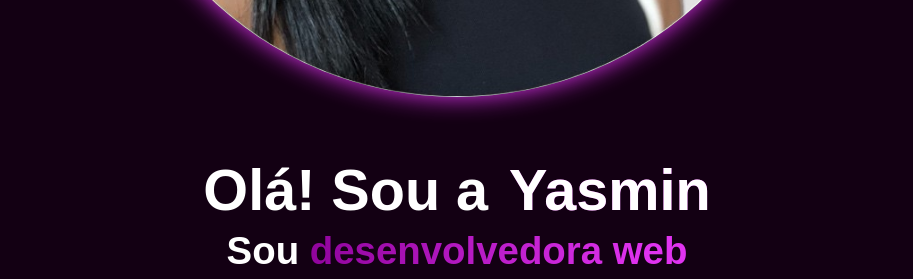
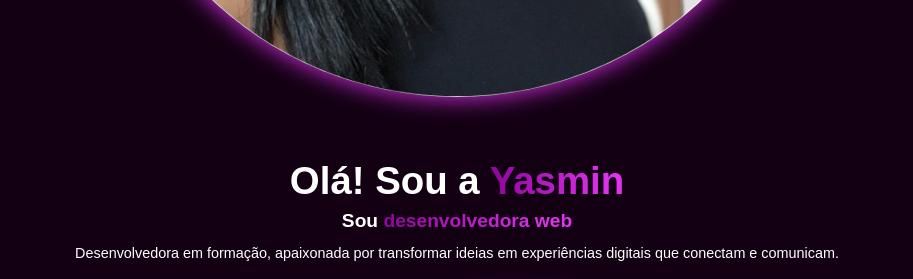
Before and after one commit to yasminkengen/portfolio, a plain HTML site: page index.html in a window 1280 px wide. Shown: the part 802-1081 px from the top of the page, without its empty margins (183-1096 px from the left). Drawn offline with nearby package versions, Linux system fonts and the light colour scheme.

Commit message:
diminui o tamanho das letras do inicio

```diff
--- a/style.css
+++ b/style.css
@@ -106,14 +106,14 @@ section{
   text-align: right;
 }
 .home-content h1 {
-  font-size: 6rem;
+  font-size: 4rem;
   font-weight: 700;
   margin-top: 1.5rem;
   line-height: 1;
 }
 .home-content h3{
   margin: 1rem 0;
-  font-size: 4rem;
+  font-size: 2rem;
 }
 .home-content p{
   font-size: 1.5rem;
@@ -359,12 +359,3 @@ html {
   }
 
 }
-h1 {
-  display: inline-block;
-  font-size: 3.5rem;
-}
-
-h1 span {
-  color: var(--highlight-color); /* ou a cor roxa que você estiver usando */
-  margin-left: 0.5rem;
-}
```
